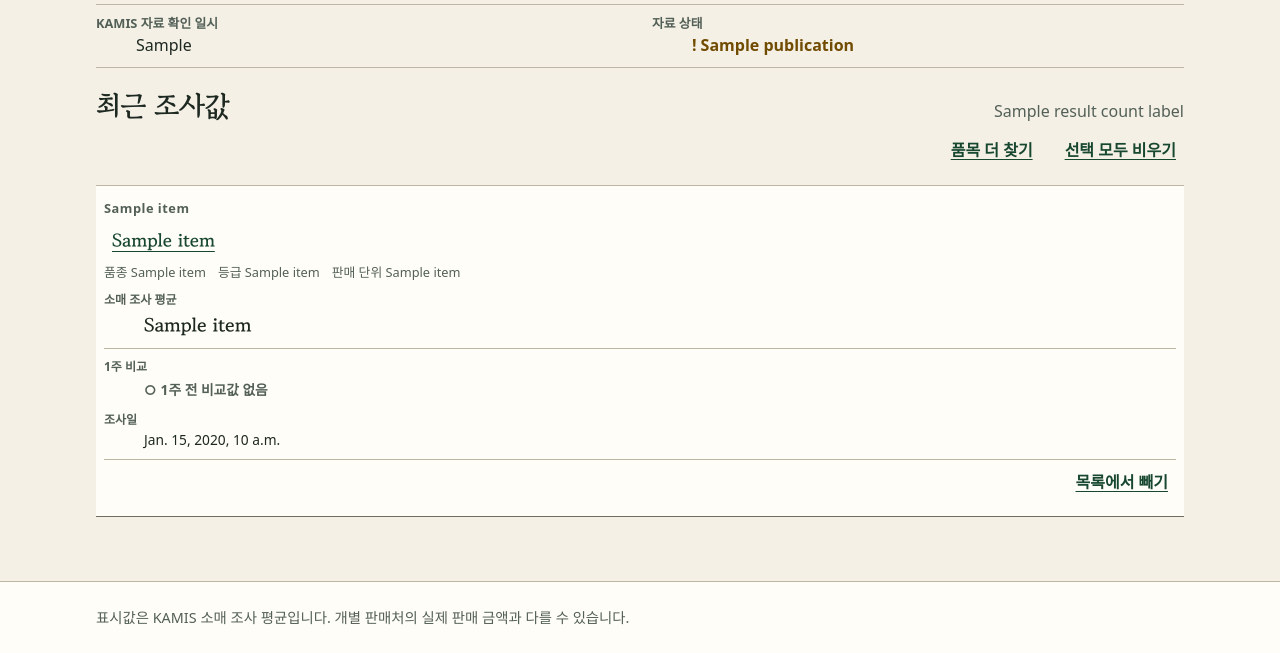
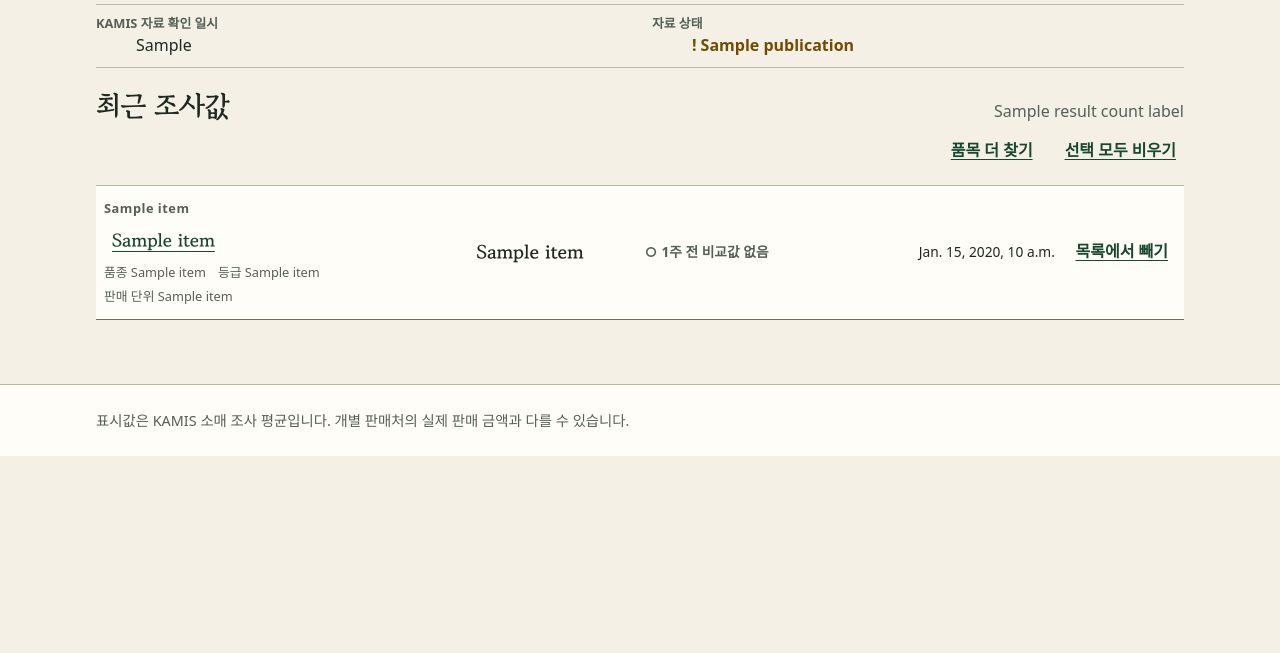
Before and after one commit to seungwoo7050/audience-foundry-grocery-seasonality, a Django app: template grocery/templates/grocery/selection.html in a window 1280 px wide. Shown: the part 399-1052 px from the top of the page. After the commit the page ends 855 px from the top, so only its background shows below. Run offline with Django 5.2, Linux system fonts and the light colour scheme; the template is opened without the code that fills it: most values are stand-ins (such as "Sample title", 1, 10 or a date in 2020).

Commit message:
style(frontend): expand selection into a ledger
Promote the same mobile reading order into five aligned desktop columns and add restrained hover and forced-color boundaries. The responsive layer changes composition only; item order and independent fact meaning stay intact.

Verification: 21 focused public-template and contrast tests passed; git diff --check passed.

Rollback: revert this commit to keep the mobile selection composition at every viewport.

```diff
--- a/grocery/static/grocery/app.css
+++ b/grocery/static/grocery/app.css
@@ -1695,6 +1695,11 @@ input[aria-invalid="true"] {
     background: var(--color-brand-soft);
   }
 
+  .selection-actions a:hover,
+  .selection-row a:hover {
+    background: var(--color-brand-soft);
+  }
+
 }
 
 @media (min-width: 40rem) {
@@ -2028,6 +2033,43 @@ input[aria-invalid="true"] {
     border: 0;
   }
 
+  .selection-row {
+    grid-template-columns:
+      minmax(13rem, 1.35fr)
+      minmax(8rem, 0.65fr)
+      minmax(13rem, 1.1fr)
+      minmax(8rem, 0.65fr)
+      minmax(7rem, 0.55fr);
+    align-items: center;
+    gap: var(--space-4);
+  }
+
+  .selection-row__identity,
+  .selection-row__comparison,
+  .selection-row__remove {
+    grid-column: auto;
+  }
+
+  .selection-row__comparison,
+  .selection-row__remove {
+    padding-top: 0;
+    border-top: 0;
+  }
+
+  .selection-row__price dt,
+  .selection-row__comparison dt,
+  .selection-row__date dt {
+    position: absolute;
+    width: 1px;
+    height: 1px;
+    padding: 0;
+    margin: -1px;
+    overflow: hidden;
+    clip: rect(0, 0, 0, 0);
+    white-space: nowrap;
+    border: 0;
+  }
+
 
 }
 
@@ -2051,6 +2093,7 @@ input[aria-invalid="true"] {
   .pagination,
   .scope-controls,
   .market-scope,
+  .selection-empty,
   .state-notice,
   .ledger-row,
   .comparison-row,
```
